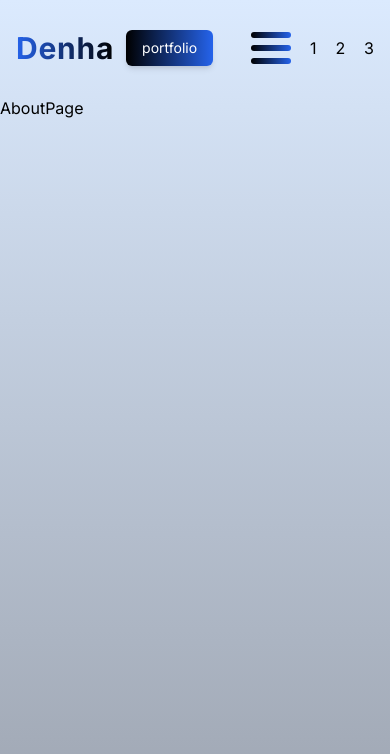
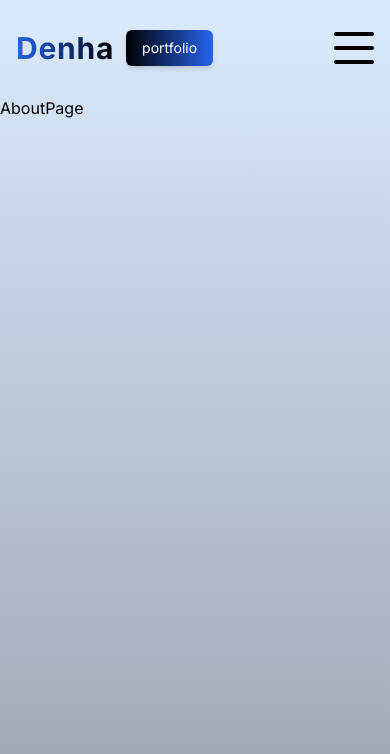
Before and after one commit to danildenha/website-portfolio, a Next.js app: page /about in a window 390 px wide. Shown: the top 754 px of the page. Built offline with nearby package versions, Linux system fonts and the light colour scheme.

Commit message:
adding framer motion menu and button hover ons

```diff
--- a/package.json
+++ b/package.json
@@ -9,6 +9,7 @@
     "lint": "next lint"
   },
   "dependencies": {
+    "framer-motion": "^11.1.3",
     "next": "14.1.0",
     "react": "18",
     "react-dom": "18"
--- a/src/app/components/navbar.jsx
+++ b/src/app/components/navbar.jsx
@@ -3,8 +3,9 @@
 import Link from "next/link"
 import { useState } from "react"
 import Image from "next/image"
-import NavLink from "./navLink";
+import NavLink from "./navLink"
 import '../content.css'
+import {motion} from "framer-motion"
 
 const links = [
   { url: "/", title: "Home" },
@@ -14,7 +15,60 @@ const links = [
 ]
 
 const Navbar = () => {
-  const [open, setOpen] = useState(false)
+  const [open, setOpen] = useState(false);
+
+  const topVariants = {
+    closed: {
+      rotate: 0,
+    },
+    opened: {
+      rotate: 45,
+      backgroundColor: "rgb(255,255,255)",
+    },
+  };
+  const centerVariants = {
+    closed: {
+      opacity: 1,
+    },
+    opened: {
+      opacity: 0,
+    },
+  };
+
+  const bottomVariants = {
+    closed: {
+      rotate: 0,
+    },
+    opened: {
+      rotate: -45,
+      backgroundColor: "rgb(255,255,255)",
+    },
+  };
+
+  const listVariants = {
+    closed: {
+      x: "100vw",
+    },
+    opened: {
+      x: 0,
+      transition: {
+        when: "beforeChildren",
+        staggerChildren: 0.4,
+      },
+    },
+  };
+
+  const listItemVariants = {
+    closed: {
+      x: -10,
+      opacity: 0,
+    },
+    opened: {
+      x: 0,
+      opacity: 1,
+    },
+  };
+
   return (
     <div className='h-full flex items-center justify-between
         px-4 sm:px-8 md:px-12 lg:px-20 xl:px-48'>
@@ -45,33 +99,52 @@ const Navbar = () => {
           </a>
         </div>
       </div>
-
       {/* RESPONSIVE MENU */}
-      <div className="md:hidden"></div>
+      <div className="md:hidden">
         {/* MENU BUTTON */}
-      <button className="w-10 h-8 flex flex-col justify-between z-50 relative" onClick={(() => setOpen(!open))}>
-        <div className="w-10 h-1.5 rounded" style={{ backgroundImage: 'linear-gradient(to right, #000000, #2563EB)' }}></div>
-        <div className="w-10 h-1.5 rounded" style={{ backgroundImage: 'linear-gradient(to right, #000000, #2563EB)' }}></div>
-        <div className="w-10 h-1.5 rounded" style={{ backgroundImage: 'linear-gradient(to right, #000000, #2563EB)' }}></div>
+        <button
+          className="w-10 h-8 flex flex-col justify-between z-50 relative"
+          onClick={() => setOpen((prev) => !prev)}
+        >
+          <motion.div
+            variants={topVariants}
+            animate={open ? "opened" : "closed"}
+            className="w-10 h-1 bg-black rounded origin-left"
+          ></motion.div>
+          <motion.div
+            variants={centerVariants}
+            animate={open ? "opened" : "closed"}
+            className="w-10 h-1 bg-black rounded"
+          ></motion.div>
+          <motion.div
+            variants={bottomVariants}
+            animate={open ? "opened" : "closed"}
+            className="w-10 h-1 bg-black rounded origin-left"
+          ></motion.div>
         </button>
-      {/* MENU BUTTON LIST */}
+        {/* MENU LIST */}
         {open && (
-        <div className="absolute top-0 left-0 w-screen h-screen bg-black text-white
-      flex flex-col items-center
-      justify-center gap-8 text-4xl z-40">
+          <motion.div
+            variants={listVariants}
+            initial="closed"
+            animate="opened"
+            className="absolute top-0 left-0 w-screen h-screen bg-black text-white flex flex-col items-center justify-center gap-8 text-4xl z-40"
+          >
             {links.map((link) => (
+              <motion.div
+                variants={listItemVariants}
+                className=""
+                key={link.title}
+              >
                 <Link href={link.url}>{link.title}</Link>
+              </motion.div>
             ))}
+          </motion.div>
+        )}
       </div>
-      )}
-
-
-
-      <div>1</div>
-      <div>2</div>
-      <div>3</div>
     </div>
   );
 };
 
+
 export default Navbar;
--- a/src/app/content.css
+++ b/src/app/content.css
@@ -5,5 +5,5 @@
   .hover-effect:hover {
     transform: scale(1.1);
     box-shadow: 0 5px 15px rgba(0, 0, 0, 0.3);
-    background-image: linear-gradient(to right, #dfe2e5, rgb(64, 64, 64));
+    background-image: linear-gradient(to right, #dfe2e5, rgb(151, 149, 149));
   }
--- a/src/app/page.jsx
+++ b/src/app/page.jsx
@@ -1,6 +1,6 @@
 "use client";
+import Image from "next/image";
 
-import Image from "next/image";
 
 const Homepage = () => {
   return (
@@ -24,10 +24,14 @@ const Homepage = () => {
           </p>
           {/* BUTTONS */}
           <div className="w-full flex gap-4">
-            <button className="p-4 rounded-lg ring-1 ring-black bg-black text-white">
-              View My Work
+          <button className="p-4 rounded-lg ring-1 bg-black text-white
+          transition duration-300 ease-in-out transform hover:scale-105
+          hover:bg-gradient-to-r from-black to-blue-800 hover:shadow-lg">
+           View My Work
             </button>
-            <button className="p-4 rounded-lg ring-1 ring-black">
+            <button className="p-4 rounded-lg ring-1 ring-black text-white
+          transition duration-300 ease-in-out transform hover:scale-105
+          hover:bg-gradient-to-r from-blue-100 hover:shadow-lg ">
               Contact Me
             </button>
           </div>
```
Also changed, not shown: 2 other files (tests, documents, lock files or other folders). Lines whose indentation alone changed are shown as unchanged.
